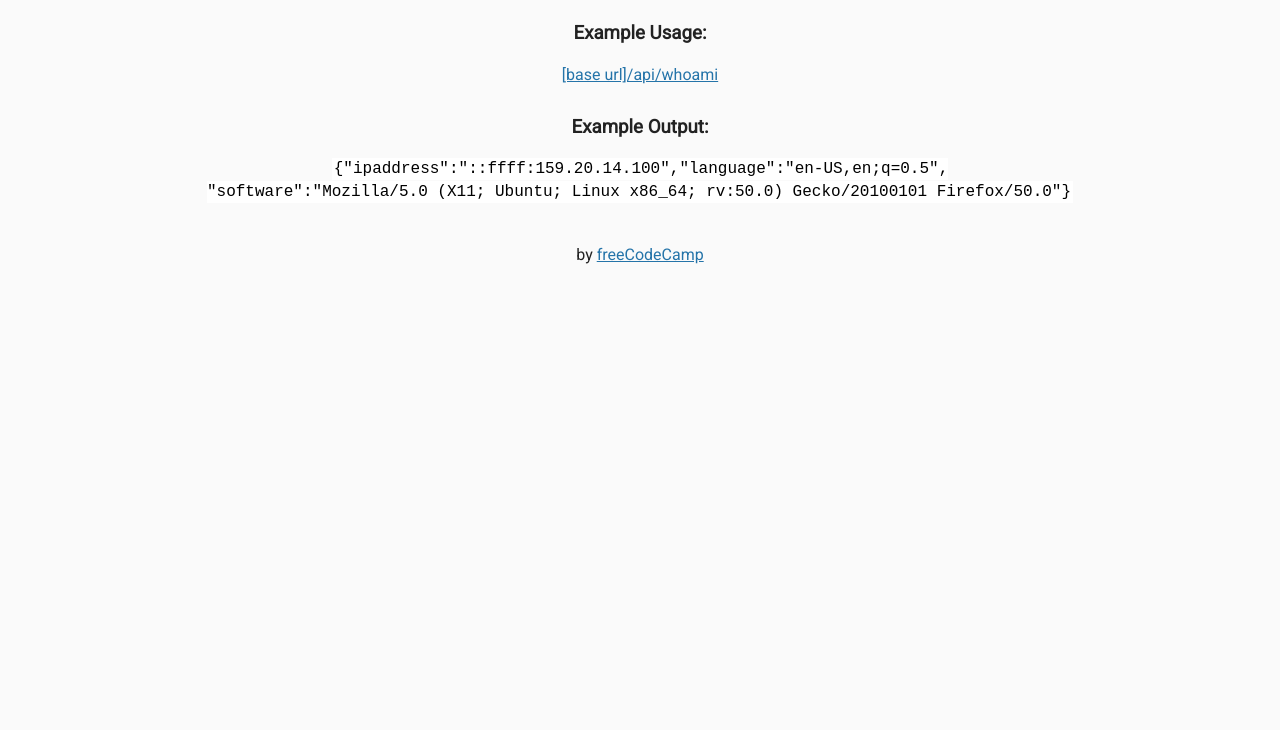
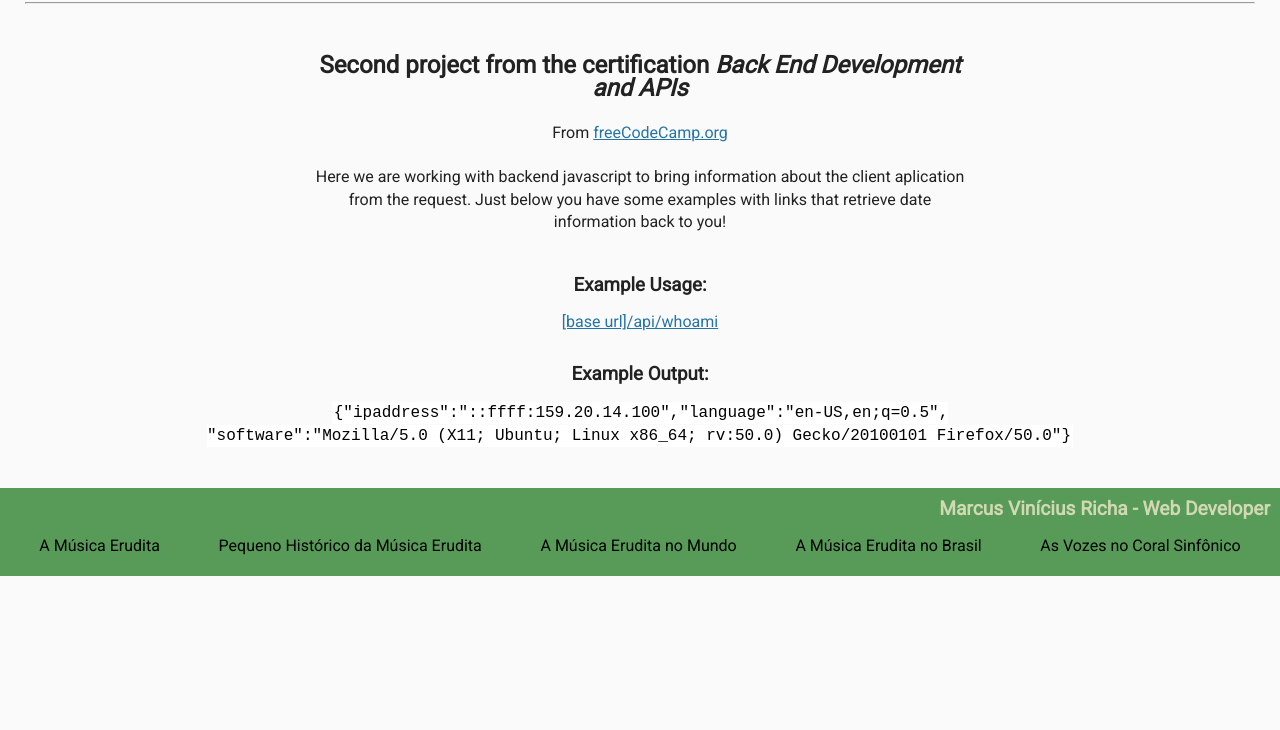
Before and after one commit to ahoymarcus/nodejs-request-header-parser-freecodecamp, a website: page views/index.html in a window 1280 px wide. Shown: the part 70-800 px from the top of the page. Drawn offline with Linux system fonts and the light colour scheme; files that its build step writes are made by us from their sources.

Commit message:
Instalar dependencia dev do Nodemon. Incrementar html da home page e inserir css

```diff
--- a/package.json
+++ b/package.json
@@ -4,6 +4,7 @@
 	"description": "API project for freeCodeCamp",
 	"main": "server.js",
 	"scripts": {
+		"dev": "nodemon ./server.js",
 		"start": "node server.js"
 	},
 	"dependencies": {
@@ -21,5 +22,8 @@
 		"express",
 		"freecodecamp"
 	],
-	"license": "MIT"
+	"license": "MIT",
+	"devDependencies": {
+		"nodemon": "^2.0.13"
+	}
 }
--- a/public/style.css
+++ b/public/style.css
@@ -1,3 +1,6 @@
+/****** Main Styling ******/
+* { margin: 0; padding: 0; }
+
 body {
 	font-family: 'Roboto', sans-serif;
 	font-size: 16px;
@@ -10,10 +13,32 @@ body {
 .container {
 	padding: 0;
 	margin-top: 40px;
+
+}
+.container h3 {
+	margin-bottom: 15px;
+}
+
+
+main {
+	margin-top: 50px;
+}
+main h2, main p {
+	max-width: 650px;
+	margin: auto;
+
+}
+
+h1 {
+	margin-top: 25px;
 }
 
 h3 {
   margin-top: 30px;
+}
+
+hr {
+	margin: 25px;
 }
 
 .footer {
@@ -27,6 +52,47 @@ code {
   background-color: #fff;
 }
 
+ul {
+	list-style-type: none;
+}
+
+li {
+  margin-bottom: 0.5em;
+}
+
 a {
 	color: #2574A9;
 }
+
+
+
+footer {
+	color: black;
+	background-color: #589a58;
+	font-size: 1rem;
+	padding: 10px;
+}
+footer p {
+	color: #f3eacdc7;
+	font-weight: 800;
+	text-align: end;
+	font-size: 1.2rem;
+	margin-bottom: 15px;
+}
+footer a {
+	color: inherit;
+}
+
+
+footer ul { list-style: none; }
+footer a { text-decoration: none; }
+.external-links-container { display: flex; justify-content: space-around; }
+
+
+/*MEDIA QUERY*/
+@media only screen and (min-width: 840px) {
+	main section#contact .contact-links {
+		flex-direction: row;
+		justify-content: space-evenly; align-items: baseline;
+	}
+}
--- a/views/index.html
+++ b/views/index.html
@@ -1,18 +1,29 @@
 <!DOCTYPE html>
 
 <html>
-
    <head>
-      <title>Request Header Parser</title>
-      <link rel="shortcut icon" href="https://cdn.hyperdev.com/us-east-1%3A52a203ff-088b-420f-81be-45bf559d01b1%2Ffavicon.ico" type="image/x-icon"/>
+      <title>Timestamp Microservice | freeCodeCamp.org</title>
+      <link rel="shortcut icon" href="https://cdn.freecodecamp.org/universal/favicons/favicon-32x32.png" type="image/x-icon"/>
       <link href="https://fonts.googleapis.com/css?family=Roboto" rel="stylesheet" type="text/css">
       <link href="style.css" rel="stylesheet" type="text/css">
    </head>
 
    <body>
+    <h1>API Project: Request Header Parser Microservice</h1>
+    <hr />
+
+		<main>
+			<h2>Second project from the certification <em>Back End Development and APIs</em></h2>
+			<br />
+			<p>
+					From <a href="https://www.freecodecamp.org/">freeCodeCamp.org</a>
+			 </p>
+			<br />
+			<p>Here we are working with backend javascript to bring information about the client aplication from the request. Just below you have some examples with links that retrieve date information back to you!</p>
+		</main>
+
+
 		<div class="container">
-        <h2>Request Header Parser Microservice</h2>
-
       <h3>Example Usage:</h3>
       <p>
 				<a href="api/whoami">[base url]/api/whoami</a>
@@ -23,12 +34,17 @@
 				<code>{"ipaddress":"::ffff:159.20.14.100","language":"en-US,en;q=0.5",<br>"software":"Mozilla/5.0 (X11; Ubuntu; Linux x86_64; rv:50.0) Gecko/20100101 Firefox/50.0"}</code>
 			</p>
     </div>
-      <div class="footer">
-        <p>
-          by <a href="https://www.freecodecamp.org">freeCodeCamp</a>
-        </p>
-      </div>
+
+    <footer class="footer">
+      <p>Marcus Vinícius Richa - Web Developer</p>
+
+			<ul class="external-links-container">
+				<li><a target="_blank" href="https://musica-erudita.netlify.app/">A Música Erudita</a> </li>
+				<li><a target="_blank" href="https://musica-erudita.netlify.app/coral-historico.html">Pequeno Histórico da Música Erudita</a> </li>
+				<li><a target="blank" href="https://musica-erudita.netlify.app/coral-mundo.html">A Música Erudita no Mundo</a></li>
+				<li><a target="_blank" href="https://musica-erudita.netlify.app/coral-brasil.html">A Música Erudita no Brasil</a></li>
+				<li><a target="_blank" href="https://musica-erudita.netlify.app/coral-historico-vozes.html">As Vozes no Coral Sinfônico</a></li>
+			</ul>
+    </footer>
   </body>
-
-
 </html>
```
Also changed, not shown: 1 other file. Lines whose indentation alone changed are shown as unchanged.
